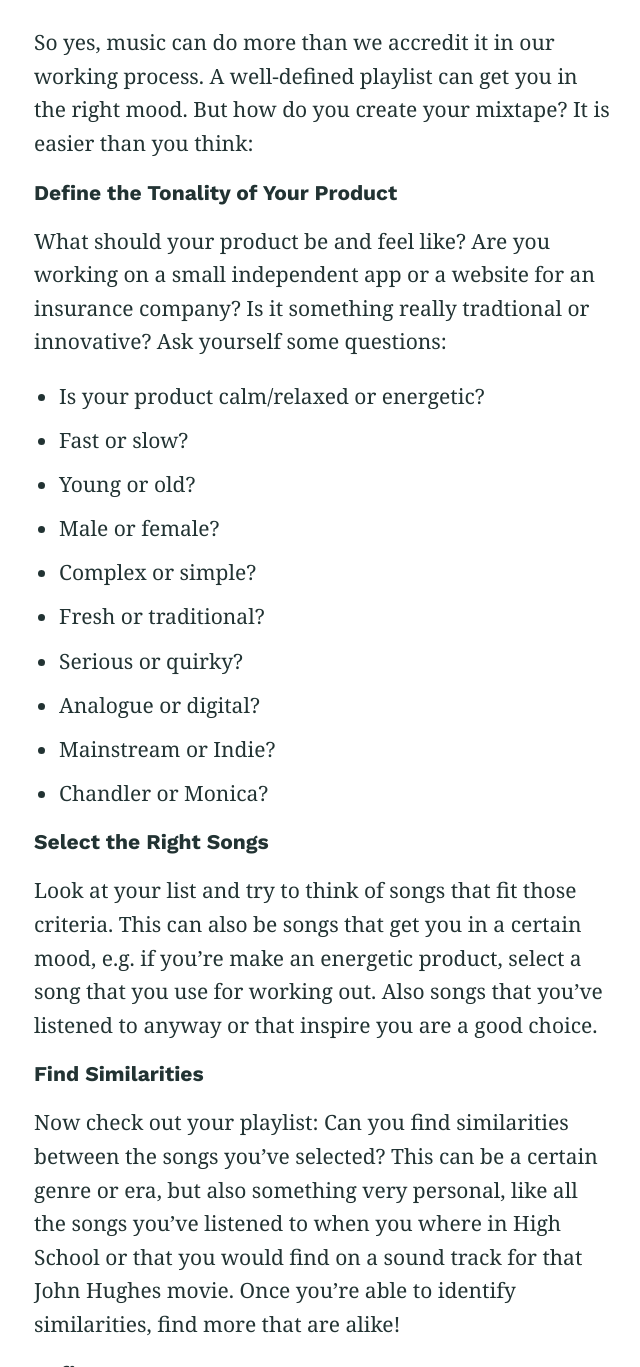
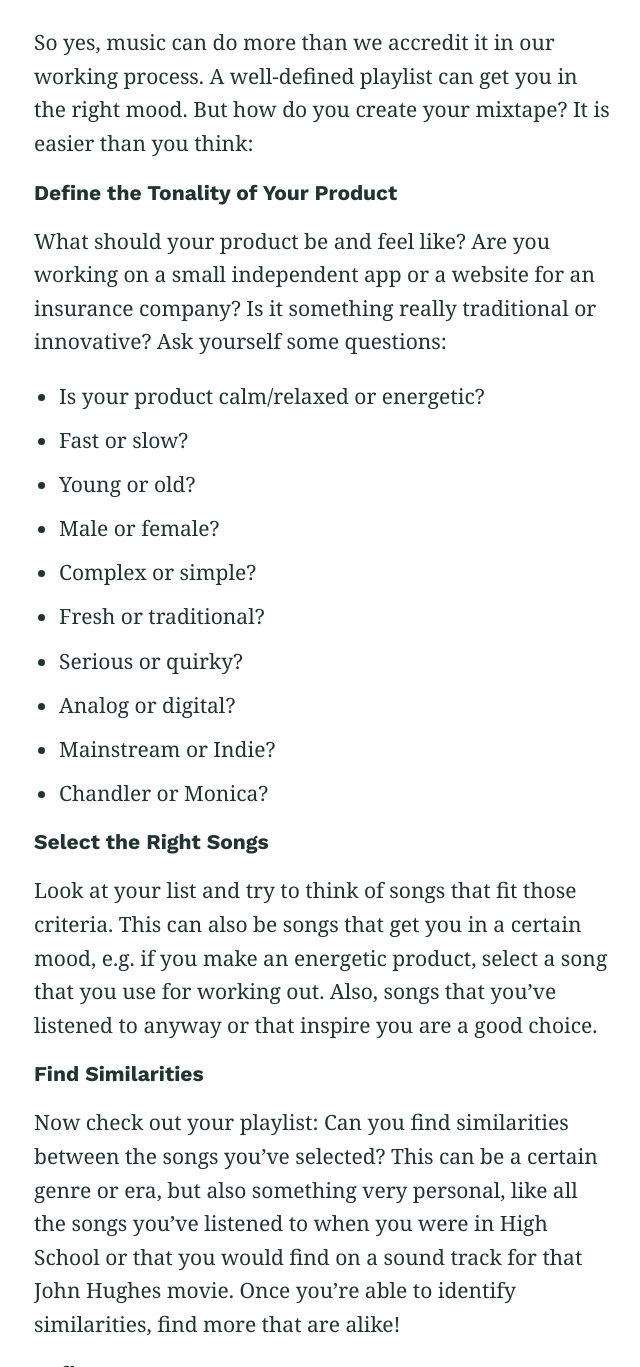
Before and after one commit to johannesippen/johannesippen.com, a Jekyll site: the page built from _posts/2017-02-07-playlist.md, in a window 1280 px wide and 1400 px high, scrolled down 3969 px, cut to the strip 33-1400 px from the top of the window. Shown: the whole strip, without its empty margins (321-961 px from the left). Built offline with Jekyll 4.4.1, drawn with Linux system fonts in a browser that asks for light colours; some of the changed text lies outside the part shown.

Commit message:
Small typo changes in /2017/playlist/

```diff
--- a/_posts/2017-02-07-playlist.md
+++ b/_posts/2017-02-07-playlist.md
@@ -42,7 +42,7 @@ By the way, here is my final Web Fatale Playlist:
 So yes, music can do more than we accredit it in our working process. A well-defined playlist can get you in the right mood. But how do you create your mixtape? It is easier than you think:
 
 ### Define the Tonality of Your Product
-What should your product be and feel like? Are you working on a small independent app or a website for an insurance company? Is it something really tradtional or innovative? Ask yourself some questions:
+What should your product be and feel like? Are you working on a small independent app or a website for an insurance company? Is it something really traditional or innovative? Ask yourself some questions:
 
 - Is your product calm/relaxed or energetic?
 - Fast or slow?
@@ -51,15 +51,15 @@ What should your product be and feel like? Are you working on a small independen
 - Complex or simple?
 - Fresh or traditional?
 - Serious or quirky?
-- Analogue or digital?
+- Analog or digital?
 - Mainstream or Indie?
 - Chandler or Monica?
 
 ### Select the Right Songs
-Look at your list and try to think of songs that fit those criteria. This can also be songs that get you in a certain mood, e.g. if you’re make an energetic product, select a song that you use for working out. Also songs that you’ve listened to anyway or that inspire you are a good choice.
+Look at your list and try to think of songs that fit those criteria. This can also be songs that get you in a certain mood, e.g. if you make an energetic product, select a song that you use for working out. Also, songs that you’ve listened to anyway or that inspire you are a good choice.
 
 ### Find Similarities
-Now check out your playlist: Can you find similarities between the songs you’ve selected? This can be a certain genre or era, but also something very personal, like all the songs you’ve listened to when you where in High School or that you would find on a sound track for that John Hughes movie. Once you’re able to identify similarities, find more that are alike!
+Now check out your playlist: Can you find similarities between the songs you’ve selected? This can be a certain genre or era, but also something very personal, like all the songs you’ve listened to when you were in High School or that you would find on a sound track for that John Hughes movie. Once you’re able to identify similarities, find more that are alike!
 
 ### Refine
 Use your playlist when working on your product. Listen to it, rearrange it, add songs as you go and remove those that you’re tired of. A product playlist should be a living thing.
```
Also changed, not shown: other parts of _posts/2017-02-07-playlist.md (+3 -3 lines).
